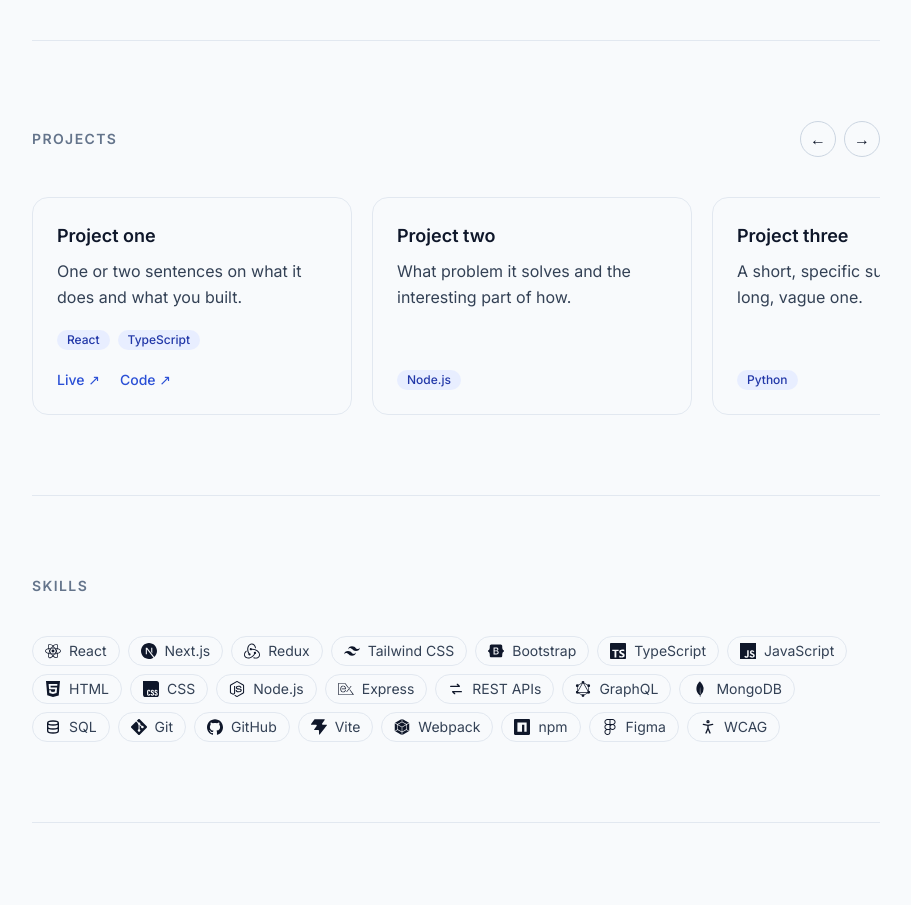
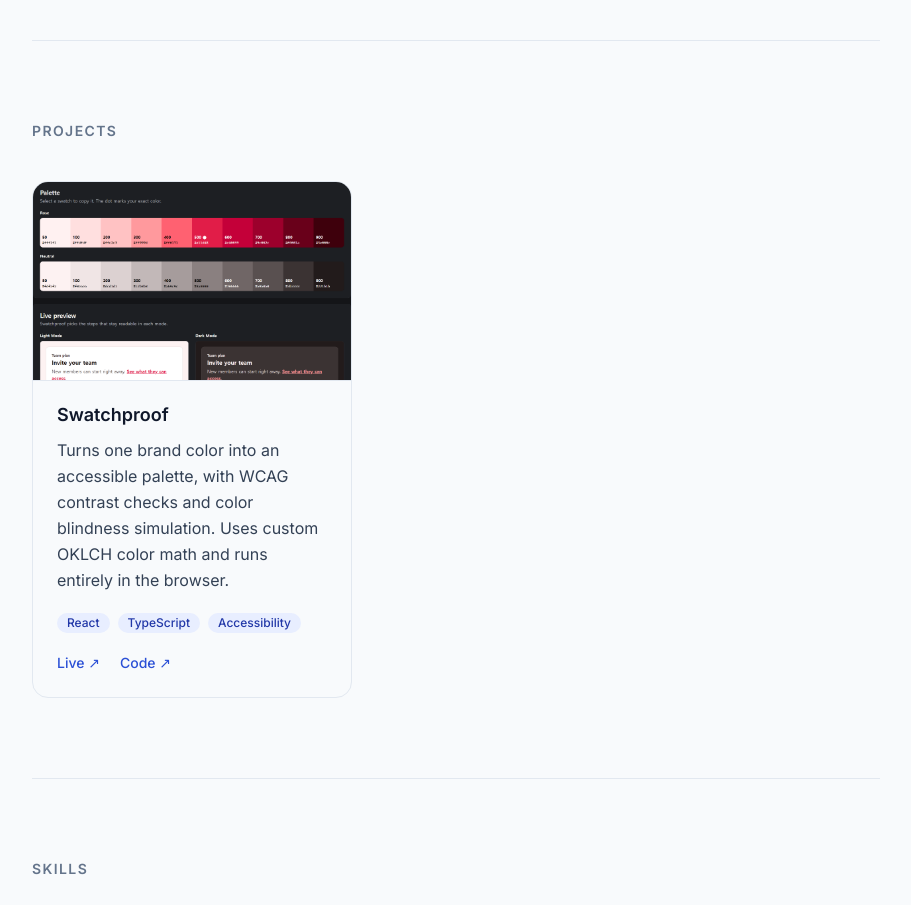
Before and after one commit to kyungkwon01/portfolio, a React (Vite) app: page / in a window 1280 px wide. Shown: the part 860-1765 px from the top of the page, without its empty margins (184-1095 px from the left). Built offline with nearby package versions, Linux system fonts and the light colour scheme.

Commit message:
Add Swatchproof project with thumbnail and remove placeholders

```diff
--- a/src/components/Projects.tsx
+++ b/src/components/Projects.tsx
@@ -93,6 +93,7 @@ function Projects() {
         <h2 className="text-sm font-semibold uppercase tracking-widest text-muted">
           Projects
         </h2>
+        {projects.length > 1 && (
           <div className="flex gap-2">
             <button
               type="button"
@@ -111,6 +112,7 @@ function Projects() {
               →
             </button>
           </div>
+        )}
       </div>
       <ul
         ref={listRef}
@@ -127,8 +129,19 @@ function Projects() {
         {projects.map((project) => (
           <li
             key={project.title}
-            className="flex w-72 shrink-0 snap-start flex-col rounded-2xl border border-line p-6 transition hover:border-line-strong hover:shadow-sm sm:w-80"
+            className="flex w-72 shrink-0 snap-start flex-col overflow-hidden rounded-2xl border border-line p-6 transition hover:border-line-strong hover:shadow-sm sm:w-80"
           >
+            {project.image && (
+              // Negative margins cancel the card's padding so the image reaches its edges.
+              <img
+                src={project.image.src}
+                alt={project.image.alt}
+                width={960}
+                height={600}
+                loading="lazy"
+                className="-mx-6 -mt-6 mb-5 aspect-[16/10] w-[calc(100%+3rem)] max-w-none border-b border-line object-cover object-top"
+              />
+            )}
             <h3 className="text-lg font-semibold text-ink">
               {project.title}
             </h3>
--- a/src/data/projects.ts
+++ b/src/data/projects.ts
@@ -1,28 +1,27 @@
+import swatchproofImage from '../assets/projects/swatchproof.png'
+
 export type Project = {
   title: string
   description: string
   tags: string[]
   link?: string
   repo?: string
+  // A 16:10 screenshot shown at the top of the card.
+  image?: { src: string; alt: string }
 }
 
-// Add a project by adding an entry here. Replace these placeholders with your own work.
+// Add a project by adding an entry here.
 export const projects: Project[] = [
   {
-    title: 'Project one',
-    description: 'One or two sentences on what it does and what you built.',
-    tags: ['React', 'TypeScript'],
-    link: 'https://example.com',
-    repo: 'https://github.com/',
-  },
-  {
-    title: 'Project two',
-    description: 'What problem it solves and the interesting part of how.',
-    tags: ['Node.js'],
-  },
-  {
-    title: 'Project three',
-    description: 'A short, specific summary beats a long, vague one.',
-    tags: ['Python'],
+    title: 'Swatchproof',
+    description:
+      'Turns one brand color into an accessible palette, with WCAG contrast checks and color blindness simulation. Uses custom OKLCH color math and runs entirely in the browser.',
+    tags: ['React', 'TypeScript', 'Accessibility'],
+    link: 'https://kyungkwon01.github.io/swatchproof/',
+    repo: 'https://github.com/kyungkwon01/swatchproof',
+    image: {
+      src: swatchproofImage,
+      alt: 'Swatchproof showing a rose color palette and light and dark interface previews',
+    },
   },
 ]
```
Also changed, not shown: src/assets/projects/swatchproof.png (added). Lines whose indentation alone changed are shown as unchanged.
